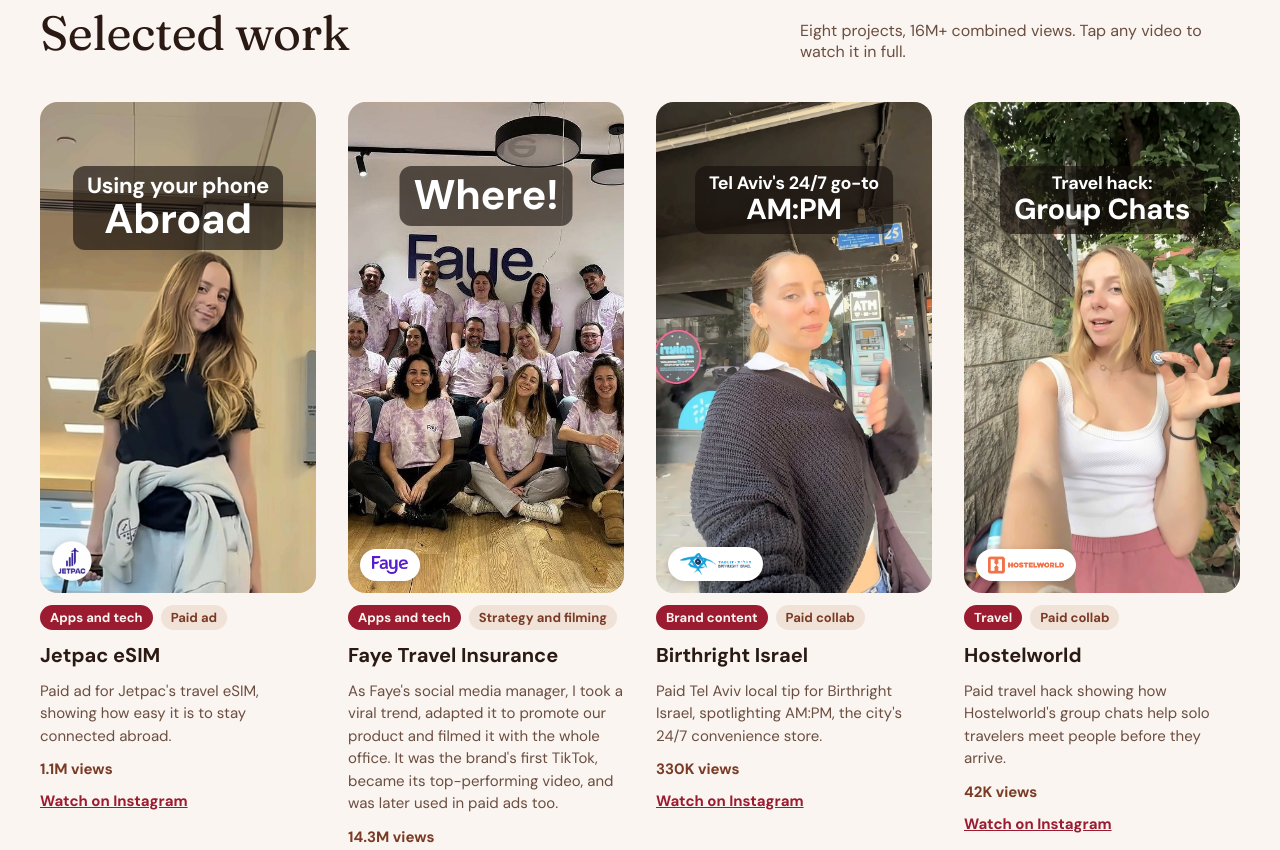
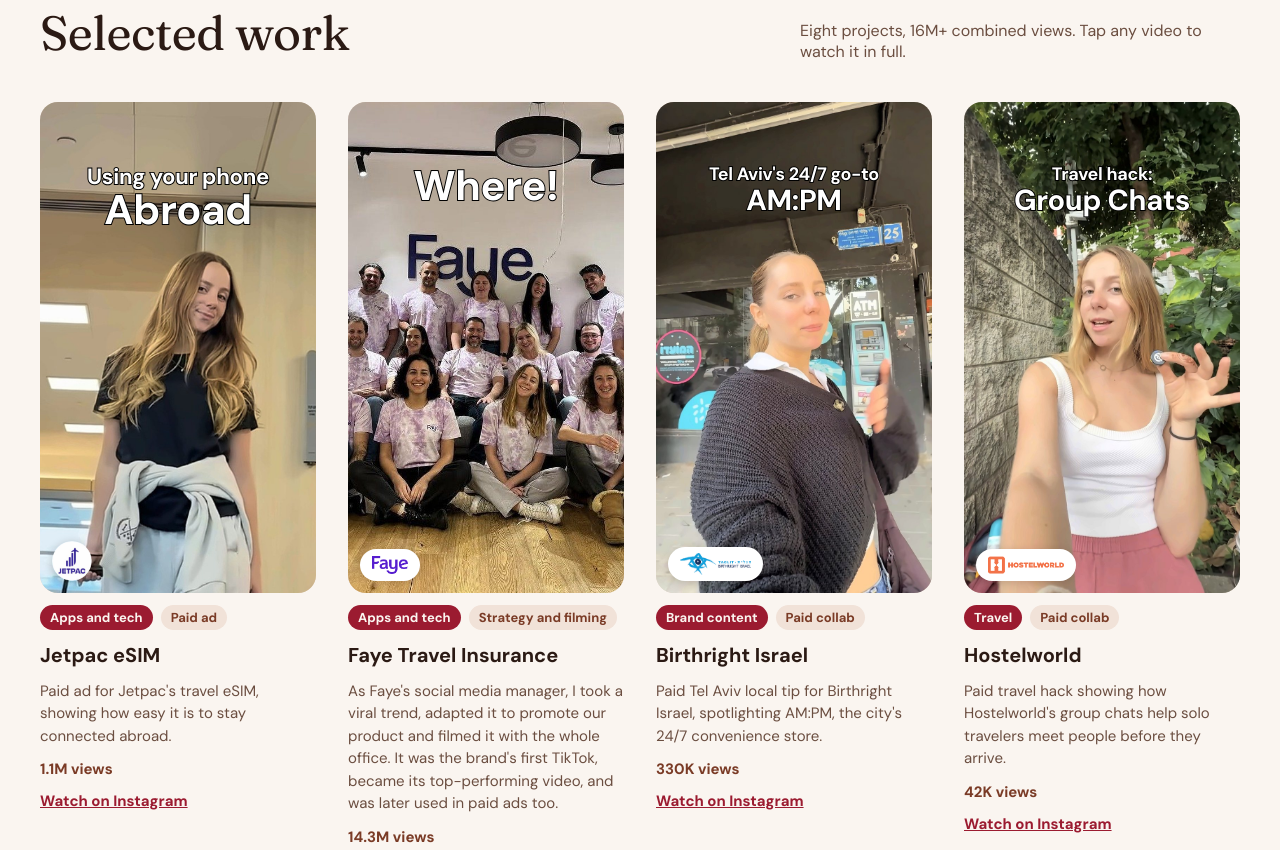
Before and after one commit to mayareymedia/mayarey, a plain HTML site: page index.html in a window 1280 px wide. Shown: the part 1345-2195 px from the top of the page. Drawn offline with Linux system fonts and the light colour scheme.

Commit message:
Video titles: white text with black outline, no dark box
Co-Authored-By: Claude Opus 5.5 <noreply@anthropic.com>

```diff
--- a/index.html
+++ b/index.html
@@ -28,7 +28,7 @@ a{color:var(--accent)}a:hover{color:var(--accent2)}
 [style*="DM Serif Display"]{font-family:var(--display)!important;letter-spacing:-0.01em}
 [style*="font-family: 'DM Sans'"]{font-family:var(--body)!important}
 [style*="top: 12px; left: 12px"]{top:auto!important;bottom:12px!important}
-[style*="text-shadow: 0 2px 12px"]{top:13%!important;bottom:auto!important;left:50%!important;right:auto!important;transform:translateX(-50%);background:rgba(20,14,10,0.62);padding:9px 14px 10px;border-radius:12px;text-shadow:none!important;max-width:calc(100% - 16px)}
+[style*="text-shadow: 0 2px 12px"]{color:#FFFFFF!important;text-shadow:none!important;-webkit-text-stroke:0.12em #000000;paint-order:stroke fill}
 </style>
 
 <style>
```
